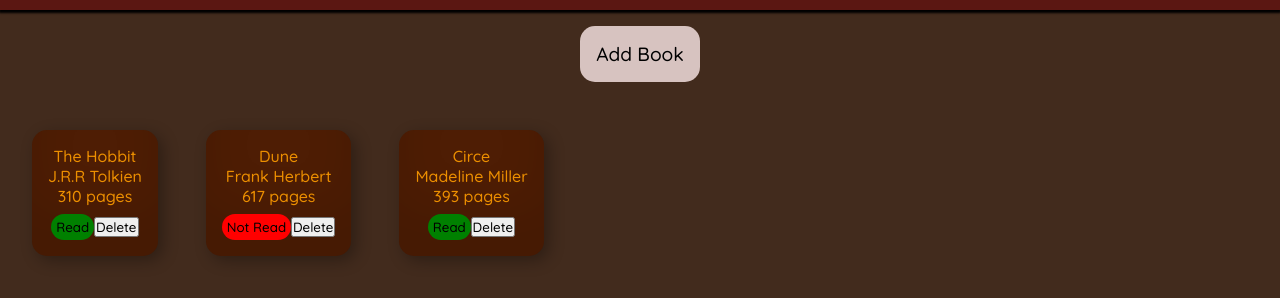
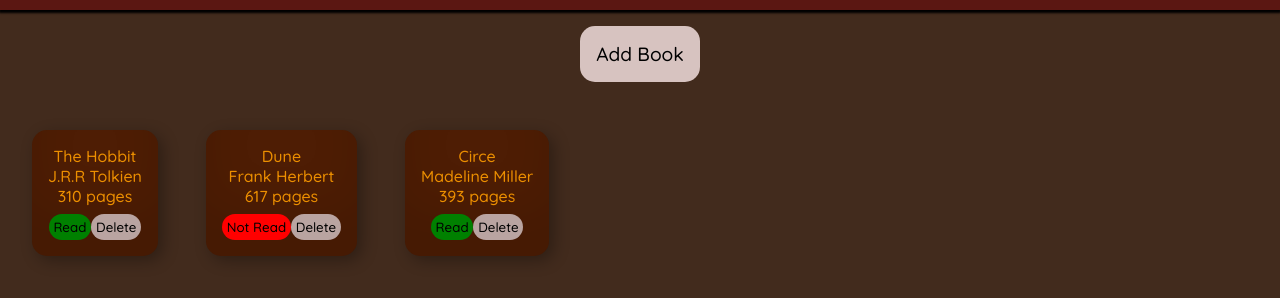
Before and after one commit to Zach1281/odin_library, a plain HTML site: page index.html in a window 1280 px wide. Shown: the part 114-412 px from the top of the page. Drawn offline with Linux system fonts and the light colour scheme.

Commit message:
Did not save style changes

```diff
--- a/style.css
+++ b/style.css
@@ -52,7 +52,7 @@ body {
     text-align: center;
 }
 
-#has-read-btn, #delete{
+#has-read-btn, .delete{
     border: none;
     border-radius: 1rem;
     padding: 0.3rem;
@@ -108,3 +108,7 @@ form {
     background-color: #b9a4a1;
     color: black;
 }
+
+.delete {
+    background-color: #b9a4a1;
+}
```
